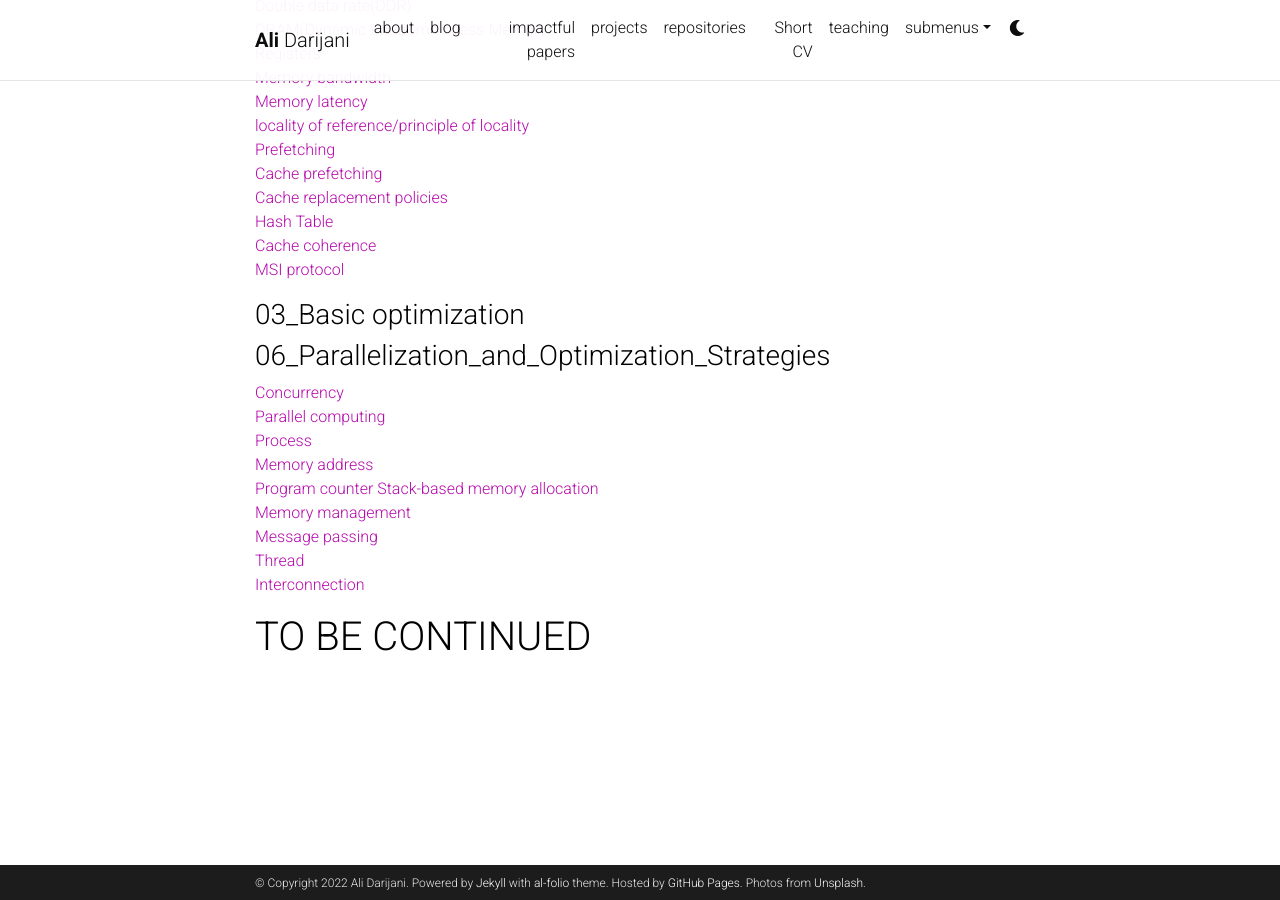
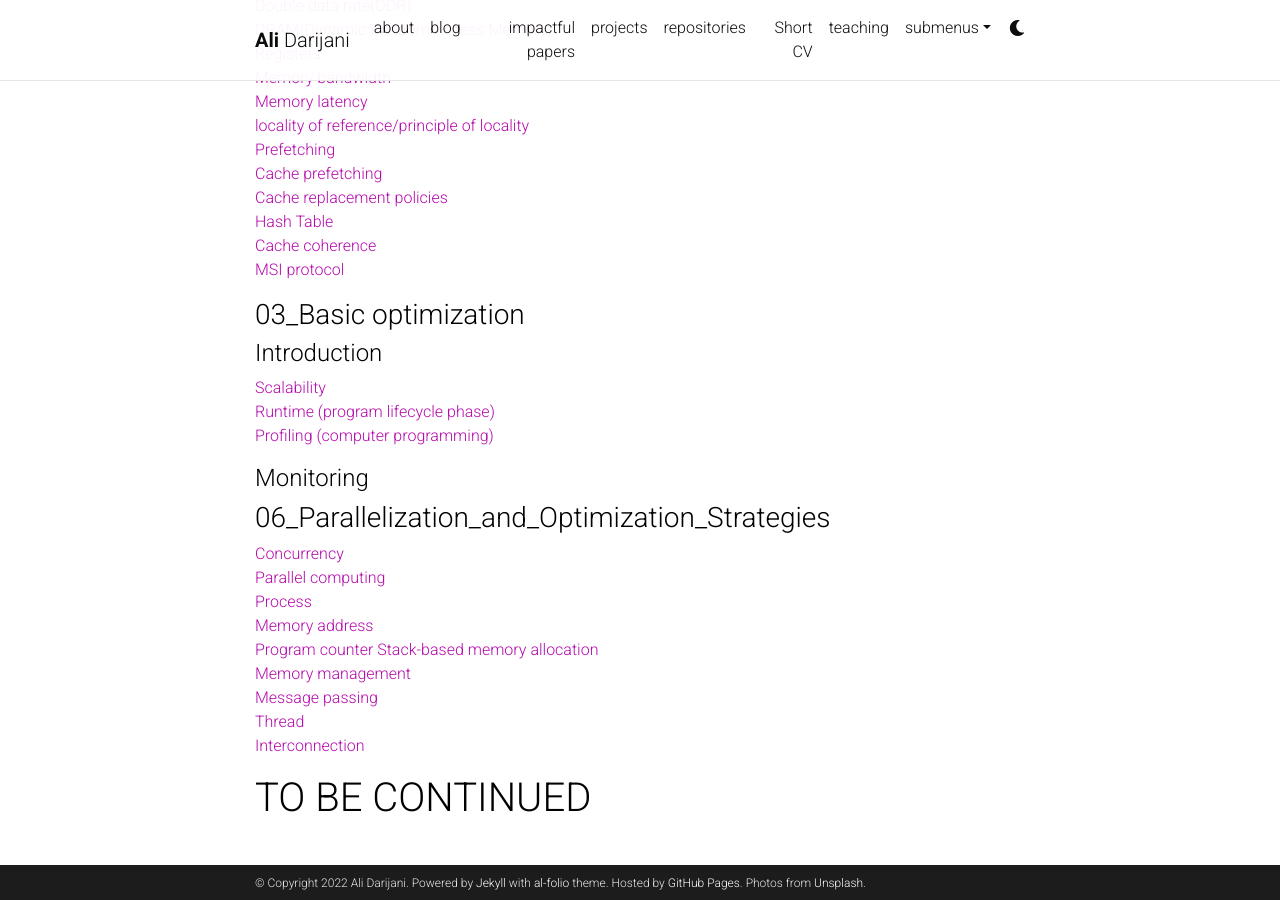
Before and after one commit to adarijani/adarijani.github.io_archived, a Jekyll site: the page built from _projects/5_project.md, in a window 1280 px wide and 900 px high, scrolled down 2733 px. Built offline with Jekyll 4.4.1, drawn with Linux system fonts in a browser that asks for light colours; comment, search, counter and statistics services are not loaded; a style sheet for code colours, icons or effects is not loaded.

Commit message:
Update 5_project.md

```diff
--- a/_projects/5_project.md
+++ b/_projects/5_project.md
@@ -107,6 +107,12 @@ There is this book that can give an overall view of the most important topics in
 [Cache coherence](https://en.wikipedia.org/wiki/Cache_coherence)
 [MSI protocol](https://en.wikipedia.org/wiki/MSI_protocol)
 ### 03_Basic optimization
+#### Introduction
+[Scalability](https://en.wikipedia.org/wiki/Scalability)
+[Runtime (program lifecycle phase)](https://en.wikipedia.org/wiki/Runtime_(program_lifecycle_phase))
+[Profiling (computer programming)](https://en.wikipedia.org/wiki/Profiling_(computer_programming))
+#### Monitoring
+
 
 
 
```
